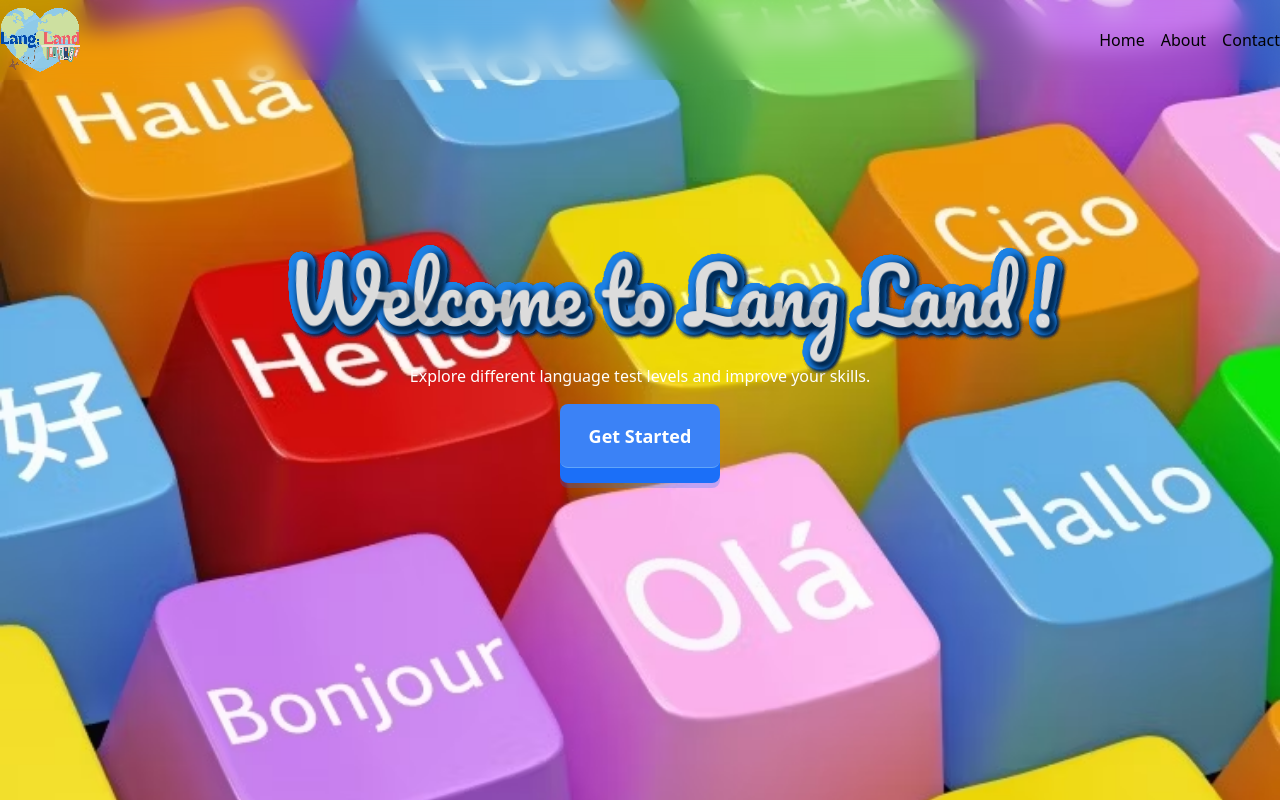
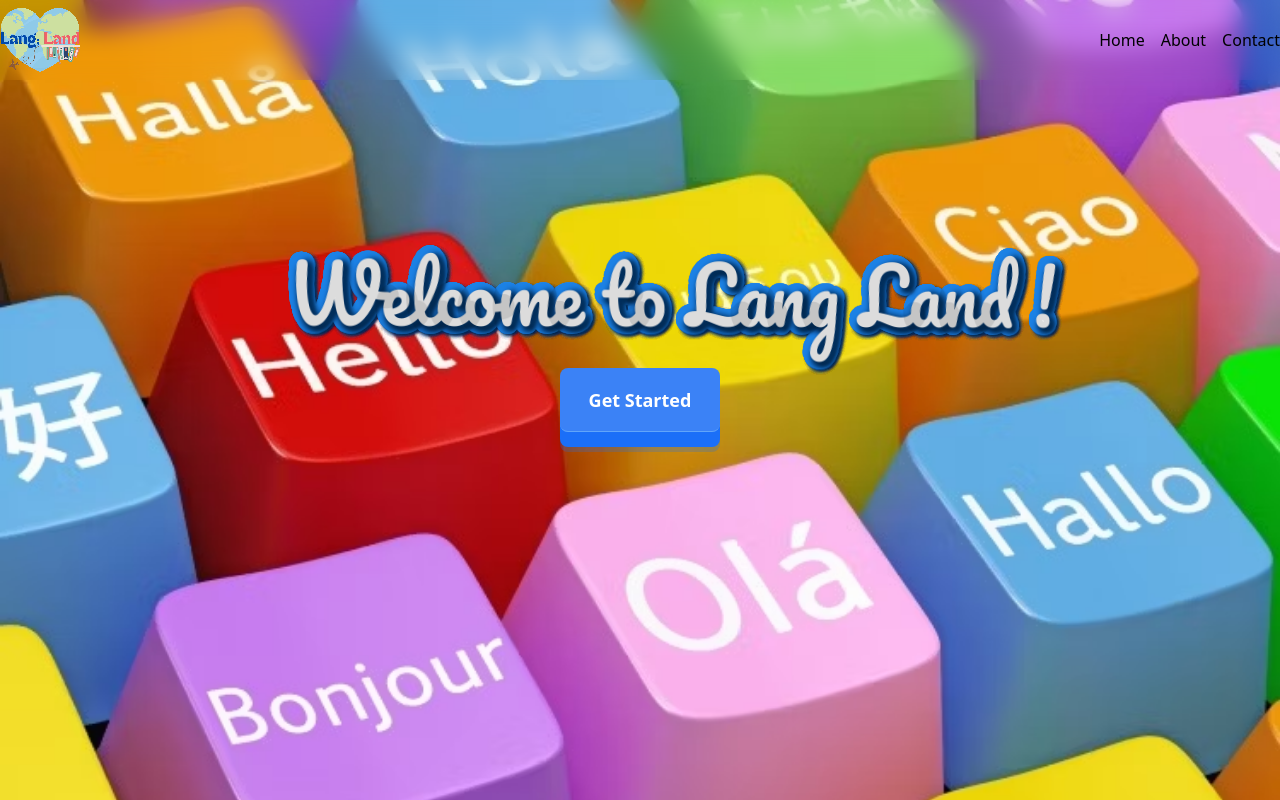
Before and after one commit to Halla24/Quiz-Lang-Land, a Next.js app in the folder quiz-lang-land/: page / in a window 1280 px wide. Built offline with nearby package versions, Linux system fonts and the light colour scheme.

Commit message:
delete text

```diff
--- a/quiz-lang-land/src/pages/index.js
+++ b/quiz-lang-land/src/pages/index.js
@@ -9,14 +9,9 @@ const Home = () => {
       <Navbar />
       <AnimatedText />
       <div className="bg-cover h-screen flex items-center justify-center" style={{ backgroundImage: 'url("/hohi.avif")' }}>
-        <div className="text-center">
-          <p className="text-white mt-8 mb-4 animated-fade-in-up-text">
-            Explore different language test levels and improve your skills.
-          </p>
           <GetStartedButton />
         </div>
       </div>
-    </div>
   );
 };
 
```
